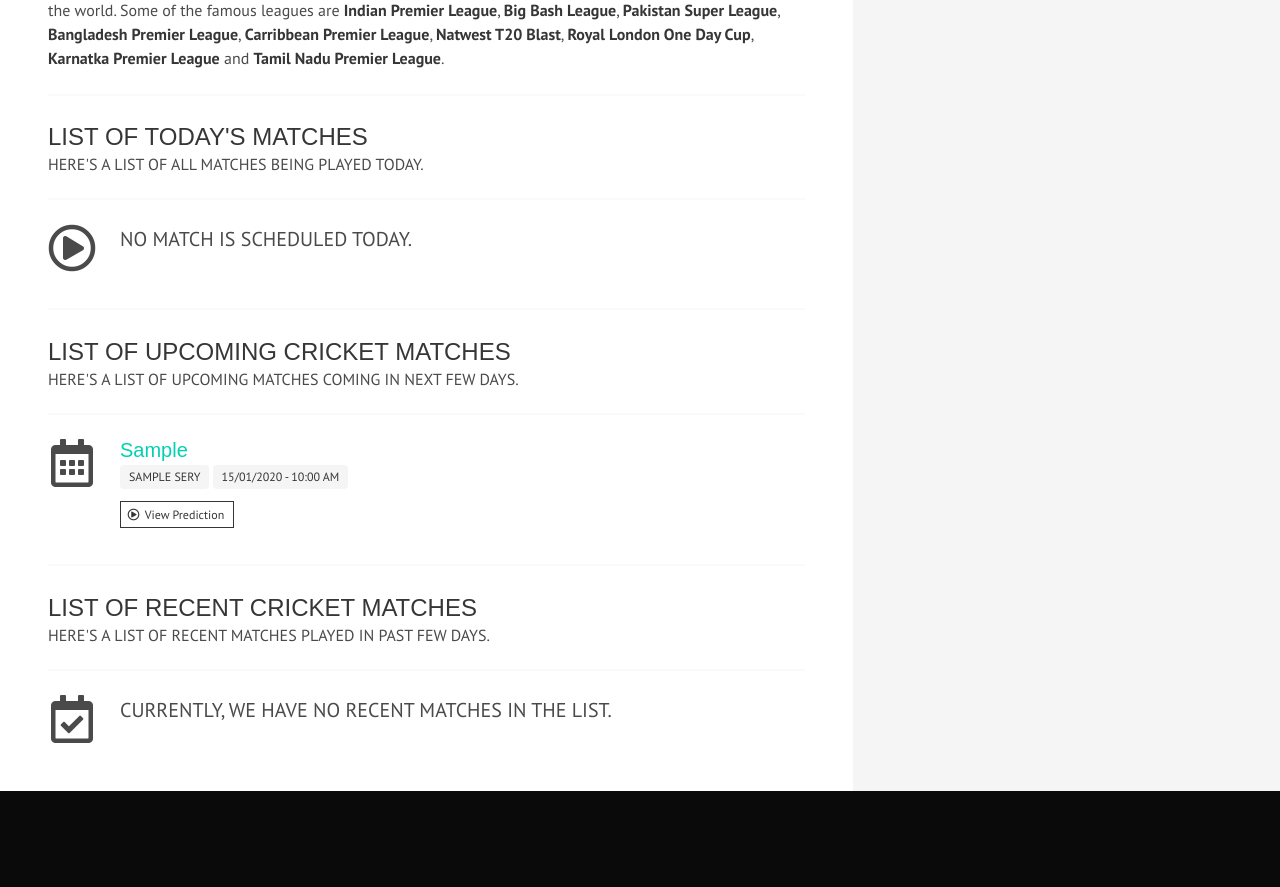
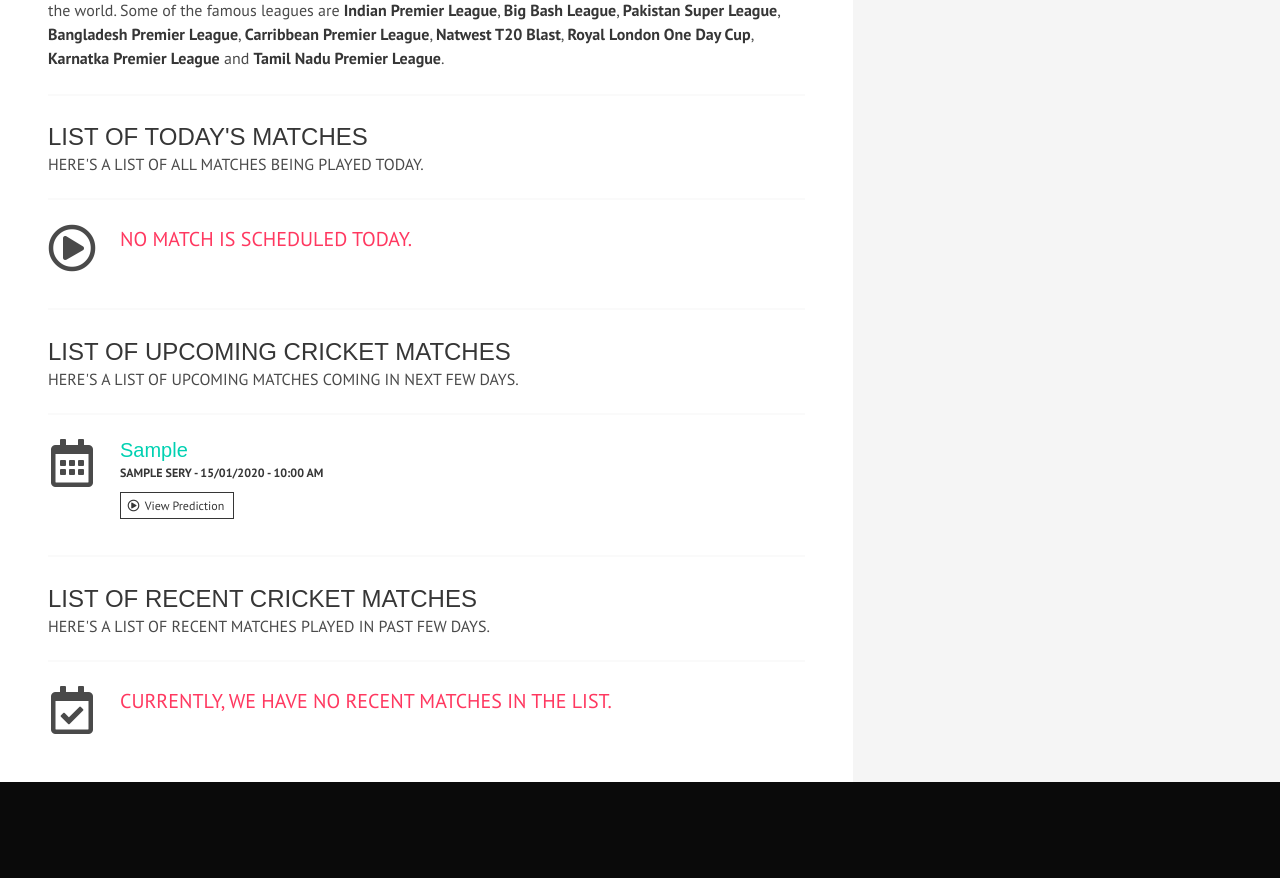
Before and after one commit to saqibrauf/tcm, a Django app: page / in a window 1280 px wide. Shown: the part 728-1615 px from the top of the page. Run offline with Django 3.2, Linux system fonts and the light colour scheme; tables that the repository leaves empty hold one stand-in row (values such as "Sample post"); grey boxes marked "Sample" are stand-in pictures; some libraries are stand-ins or nearby versions; some web fonts are replaced.

Commit message:
Structured

```diff
--- a/match/templates/match/index.html
+++ b/match/templates/match/index.html
@@ -37,10 +37,7 @@
 		{% for match in todays_matches %}
 			<div class="content">
 				<h3 class="title is-5 is-capitalized has-text-primary">{{ match.opponents }}</h3>
-				<p class="subtitle is-7">
-					<span class="tag is-light is-uppercase">{{ match.series.title }}</span>
-					<span class="tag is-light is-uppercase">{{ match.date|date:"d/m/Y" }} - {{ match.time|date:"h:i A" }}</span>
-				</p>
+				<p class="subtitle is-7 is-uppercase"><strong>{{ match.series.title }} - {{ match.date|date:"d/m/Y" }} - {{ match.time|date:"h:i A" }}</strong></p>
 				<a class="button is-small is-dark is-outlined is-radiusless" href="{% url 'match_detail' match.slug %}">
 					<span class="icon">
 						<i class="far fa-play-circle"></i>
@@ -50,7 +47,7 @@
 			</div>
 			{% empty %}
 			<div class="content is-medium">
-				<p class="is-uppercase">No match is scheduled today.</p>
+				<p class="is-uppercase has-text-danger">No match is scheduled today.</p>
 			</div>
 		{% endfor %}
 	</div>
@@ -72,10 +69,7 @@
 		{% for match in upcoming_matches %}
 			<div class="content">
 				<h3 class="title is-5 is-capitalized has-text-primary">{{ match.opponents }}</h3>
-				<p class="subtitle is-7">
-					<span class="tag is-light is-uppercase">{{ match.series.title }}</span>
-					<span class="tag is-light is-uppercase">{{ match.date|date:"d/m/Y" }} - {{ match.time|date:"h:i A" }}</span>
-				</p>
+				<p class="subtitle is-7 is-uppercase"><strong>{{ match.series.title }} - {{ match.date|date:"d/m/Y" }} - {{ match.time|date:"h:i A" }}</strong></p>
 				<a class="button is-small is-dark is-outlined is-radiusless" href="{% url 'match_detail' match.slug %}">
 					<span class="icon">
 						<i class="far fa-play-circle"></i>
@@ -85,7 +79,7 @@
 			</div>
 			{% empty %}
 			<div class="content is-medium">
-				<p class="is-uppercase">Currently, we have no upcoming matches in the list.</p>
+				<p class="is-uppercase has-text-danger">Currently, we have no upcoming matches in the list.</p>
 			</div>
 		{% endfor %}
 	</div>
@@ -106,10 +100,7 @@
 		{% for match in recent_matches %}
 			<div class="content">
 				<h3 class="title is-5 is-capitalized has-text-primary">{{ match.opponents }}</h3>
-				<p class="subtitle is-7">
-					<span class="tag is-light is-uppercase">{{ match.series.title }}</span>
-					<span class="tag is-light is-uppercase">{{ match.date|date:"d/m/Y" }} - {{ match.time|date:"h:i A" }}</span>
-				</p>
+				<p class="subtitle is-7 is-uppercase"><strong>{{ match.series.title }} - {{ match.date|date:"d/m/Y" }} - {{ match.time|date:"h:i A" }}</strong></p>
 				<a class="button is-small is-dark is-outlined is-radiusless" href="{% url 'match_detail' match.slug %}">
 					<span class="icon">
 						<i class="far fa-play-circle"></i>
@@ -119,7 +110,7 @@
 			</div>
 			{% empty %}
 			<div class="content is-medium">
-				<p class="is-uppercase">Currently, we have no recent matches in the list.</p>
+				<p class="is-uppercase has-text-danger">Currently, we have no recent matches in the list.</p>
 			</div>
 		{% endfor %}
 	</div>
--- a/match/views.py
+++ b/match/views.py
@@ -13,10 +13,12 @@ def index(request):
 	return render(request, 'match/index.html', context={'todays_matches':todays_matches, 'upcoming_matches':upcoming_matches, 'recent_matches':recent_matches, 'all_series':all_series})
 
 
-def match_detail(request, slug):
+def match_detail(request, slug, s_slug=''):
 	try:
 		match = Match.objects.get(slug=slug)
+		series = Series.objects.get(pk=match.series.id)
+		schedule = series.match_set.all().order_by('date')
 		messages = match.message_set.all()
-		return render(request, 'match/detail.html', context={'match':match, 'messages':messages})
+		return render(request, 'match/detail.html', context={'series':series, 'schedule':schedule, 'match':match, 'messages':messages})
 	except Match.DoesNotExist:
 		return render(request, 'match/404.html')
```
Also changed, not shown: match/templates/match/detail.html (+14 -5 lines).
